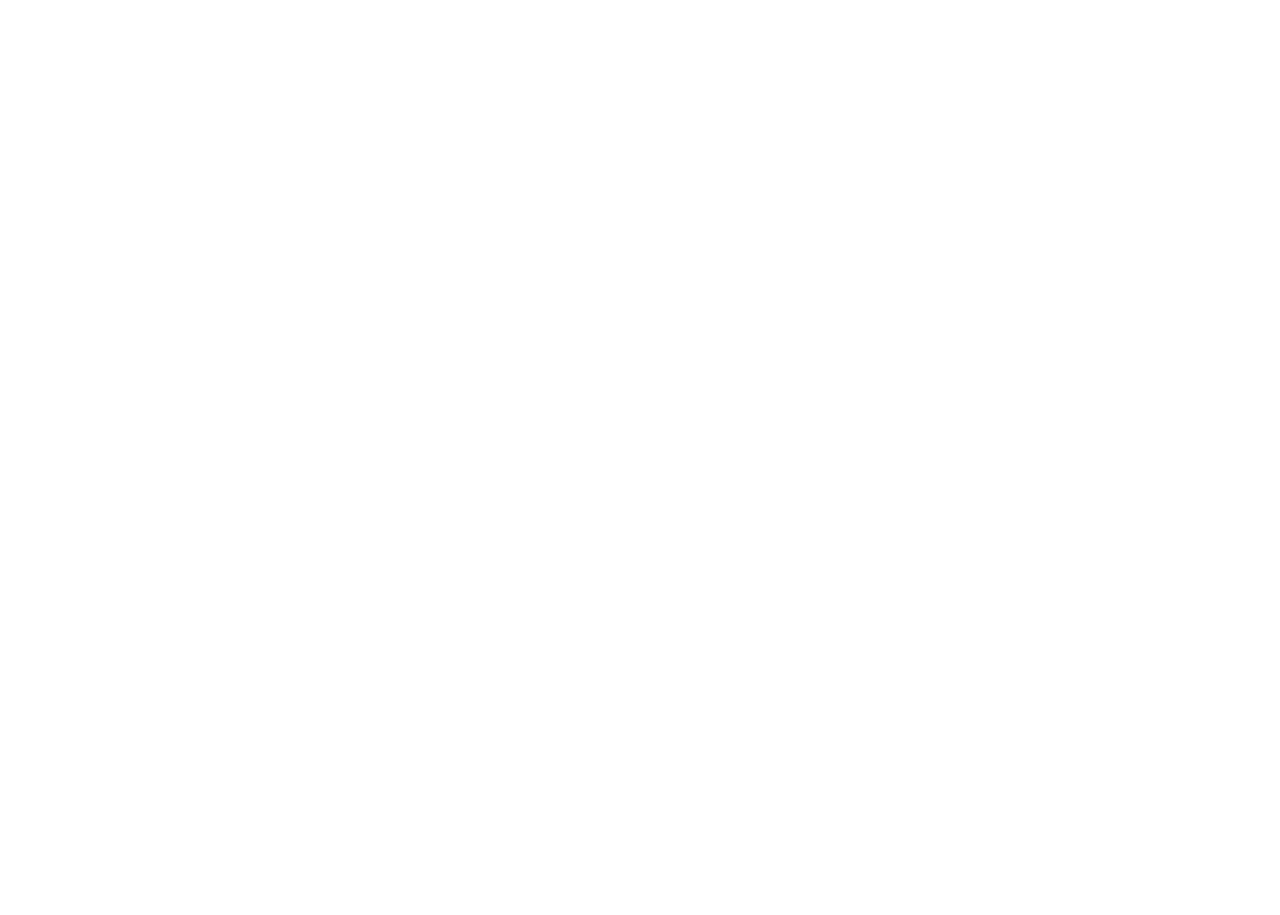
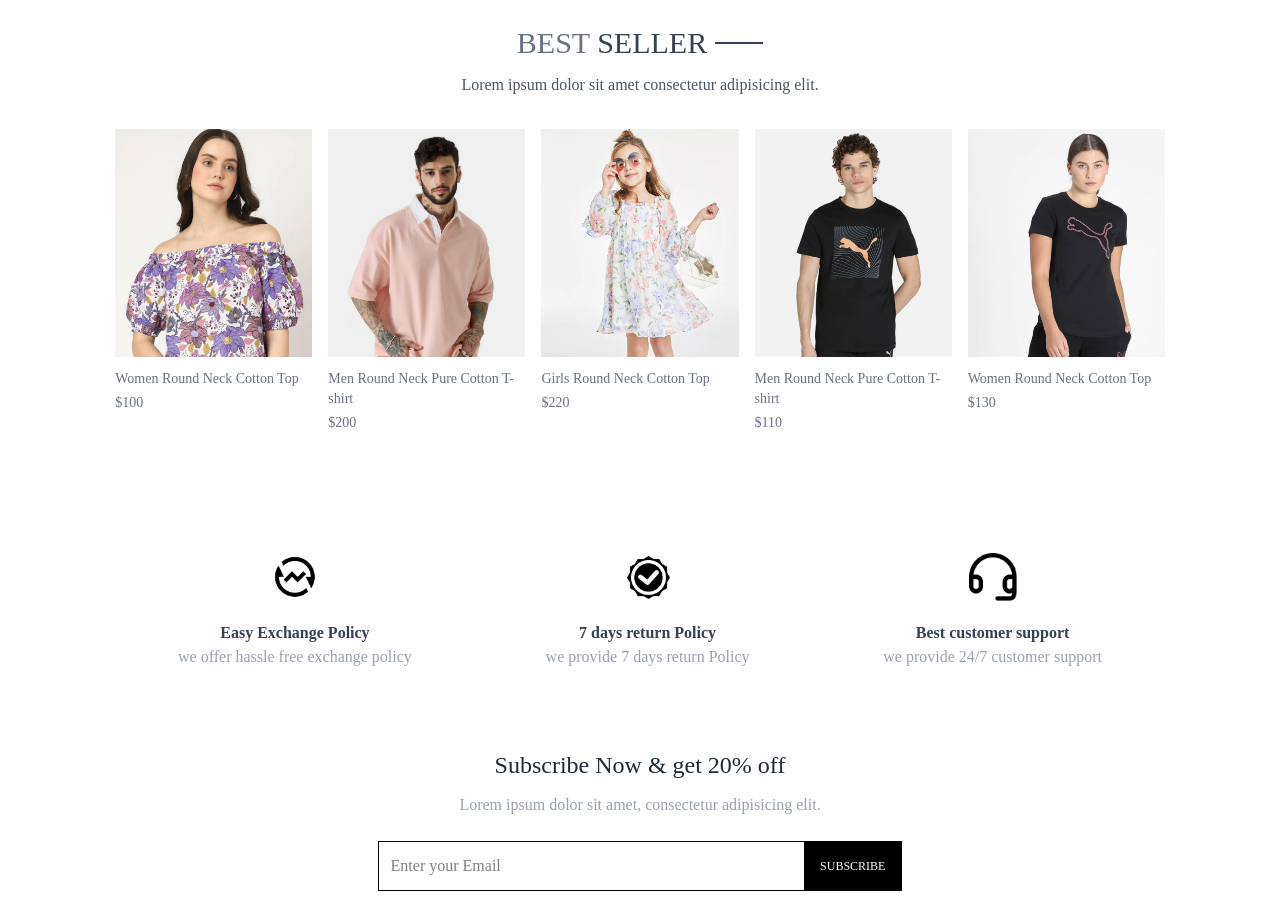
Before and after one commit to Muraydevs1/E-COM, a React (Vite) app in the folder Frontend/: page / in a window 1280 px wide. Shown: the part 1380-2295 px from the top of the page. Before the commit the page ends 800 px from the top, so only its background shows below. Built offline with nearby package versions, Linux system fonts and the light colour scheme.

Commit message:
new components added

```diff
--- /dev/null
+++ b/Frontend/src/components/BestSeller.jsx
@@ -0,0 +1,34 @@
+import React, { useContext, useEffect, useState } from 'react'
+import { ShopContext } from '../context/ShopContext'
+import Title from './Title';
+import ProductItem from './ProductItem';
+
+function BestSeller() {
+    const {products} = useContext(ShopContext);
+    const [bestSeller, setBestSeller] = useState([]);
+    // console.log(products);
+
+    useEffect(()=>{
+        const bestProduct = products.filter((item)=>(item.bestseller));
+        setBestSeller(bestProduct.slice(0, 5))
+
+    },[])
+  return (
+    <div className='my-10'>
+        <div className='text-center text-3xl py-8'>
+            <Title text1={'BEST'} text2={'SELLER'}/>
+            <p className='w-3/4 m-auto text-xs sm:text-sm md:text-base text-gray-600'>
+            Lorem ipsum dolor sit amet consectetur adipisicing elit.
+            </p>
+        </div>
+
+        <div className='grid grid-cols-2 sm:grid-cols-3 md:grid-cols-4 lg:grid-cols-5 gap-4 gap-y-6'>
+            {bestSeller.map((item, index)=>(
+                <ProductItem key={index} id={item._id} name={item.name} image={item.image} price={item.price}/>
+            ))}
+        </div>
+    </div>
+  )
+}
+
+export default BestSeller
--- a/Frontend/src/components/NavBar.jsx
+++ b/Frontend/src/components/NavBar.jsx
@@ -7,7 +7,7 @@
     const [isVisible, setisVisible]= useState(false);
   return (
     <div className='flex items-center justify-between font-medium py-5'>
-        <img src={assets.logo} className='w-36' alt="" />
+        <Link to='./'><img src={assets.logo} className='w-36' alt="" /></Link>
         <ul className='hidden sm:flex gap-5 text-sm text-gray-700'>
             <NavLink to='/' className='flex flex-col items-center gap-1'>
                 <p>HOME</p>
--- /dev/null
+++ b/Frontend/src/components/NewsLetterBox.jsx
@@ -0,0 +1,17 @@
+import React from 'react'
+
+function NewsLetterBox() {
+  return (
+    <div className='text-center '>
+        <p className='text-2xl font-medium text-gray-800'>Subscribe Now & get 20% off</p>
+        <p className='text-gray-400 mt-3'>Lorem ipsum dolor sit amet, consectetur adipisicing elit. </p>
+        <form className="w-full sm:w-1/2 flex items-center gap-3 mx-auto my-6 border pl-3 ">
+            <input type="email" placeholder='Enter your Email' className='w-full sm:flex-1 outline-none' required />
+            <button  type='submit' className='bg-black text-white text-xs py-4 px-4'>SUBSCRIBE</button>
+        </form>
+
+    </div>
+  )
+}
+
+export default NewsLetterBox
--- /dev/null
+++ b/Frontend/src/components/OurPolicy.jsx
@@ -0,0 +1,29 @@
+import React from 'react'
+import { assets } from '../assets/assets'
+
+function OurPolicy() {
+  return (
+    <div className='flex flex-col sm:flex-row justify-around gap-12 sm:gap-2 text-center py-20 text-xs sm:text-sm md:text-base text-gray-700'>
+      <div>
+        <img src={assets.exchange_icon} className='w-12 m-auto mb-5' alt="" />
+        <p className='font-semibold'>Easy Exchange Policy</p>
+        <p className='text-gray-400'>we offer hassle free exchange policy</p>
+      </div>
+
+      <div>
+        <img src={assets.quality_icon} className='w-12 m-auto mb-5' alt="" />
+        <p className='font-semibold'>7 days return Policy</p>
+        <p className='text-gray-400'>we provide 7 days return Policy</p>
+      </div>
+
+      <div>
+        <img src={assets.support_img} className='w-12 m-auto mb-5' alt="" />
+        <p className='font-semibold'>Best customer support</p>
+        <p className='text-gray-400'>we provide 24/7 customer support</p>
+      </div>
+
+    </div>
+  )
+}
+
+export default OurPolicy
--- a/Frontend/src/components/ProductItem.jsx
+++ b/Frontend/src/components/ProductItem.jsx
@@ -0,0 +1,19 @@
+import React, { useContext } from 'react'
+import { ShopContext } from '../context/ShopContext'
+import { Link } from 'react-router-dom';
+
+function ProductItem({id, name, image, price}) {
+    const {currency} = useContext(ShopContext);
+
+  return (
+    <Link to={`/product/${id}`} className='text-gray-500 cursor-pointer'>
+        <div className='overflow-hidden'>
+            <img src={image[0]} alt="" className='hover:scale-110 transition ease-in-out' />
+        </div>
+        <p className='pt-3 pb-1 text-sm'>{name}</p>
+        <p className='text-sm font-medium'>{currency}{price}</p>
+    </Link>
+  )
+}
+
+export default ProductItem
--- a/Frontend/src/components/latestCollection.jsx
+++ b/Frontend/src/components/latestCollection.jsx
@@ -1,6 +1,7 @@
 import React, { useContext, useEffect, useState } from 'react'
 import { ShopContext } from '../context/ShopContext'
 import Title from './Title';
+import ProductItem from './ProductItem';
 
 function LatestCollection() {
     const {products} = useContext(ShopContext);
@@ -20,6 +21,15 @@
             </p>
         </div>
 
+        {/* rendering produsts */}
+
+        <div className='grid grid-cols-2 sm:grid-cols-3 md:grid-cols-4 lg:grid-cols-5 gap-4 gap-y-6'>
+            {latestProducts.map((item, index)=>(
+                <ProductItem key={index} id={item._id} image={item.image} name={item.name} price={item.price}/>
+            ))}
+        </div>
+
+
 
 
     </div>
--- a/Frontend/src/index.css
+++ b/Frontend/src/index.css
@@ -15,3 +15,11 @@
   font-weight: 400;
   font-style: normal;
 }
+
+@media (max-width:640px){
+    a.active{
+    background-color: black;
+    color: white;
+
+  }
+}
--- a/Frontend/src/pages/Home.jsx
+++ b/Frontend/src/pages/Home.jsx
@@ -1,12 +1,18 @@
 import React from 'react'
 import Hero from '../components/Hero'
 import LatestCollection from '../components/latestCollection'
+import BestSeller from '../components/BestSeller'
+import OurPolicy from '../components/ourPolicy'
+import NewsLetterBox from '../components/NewsLetterBox'
 
 function Home() {
   return (
     <div>
       <Hero/>
       <LatestCollection/>
+      <BestSeller/>
+      <OurPolicy/>
+      <NewsLetterBox/>
     </div>
   )
 }
```
